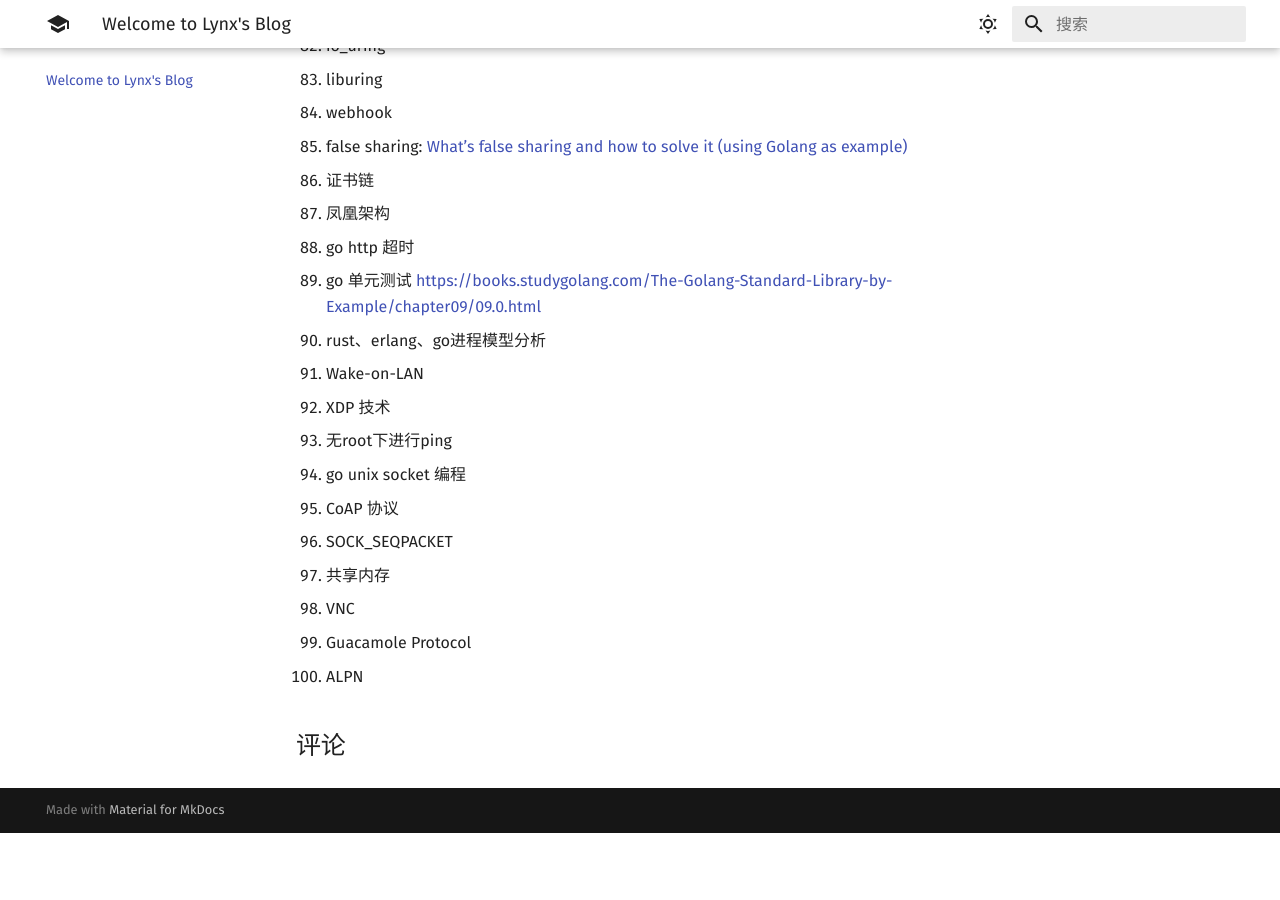
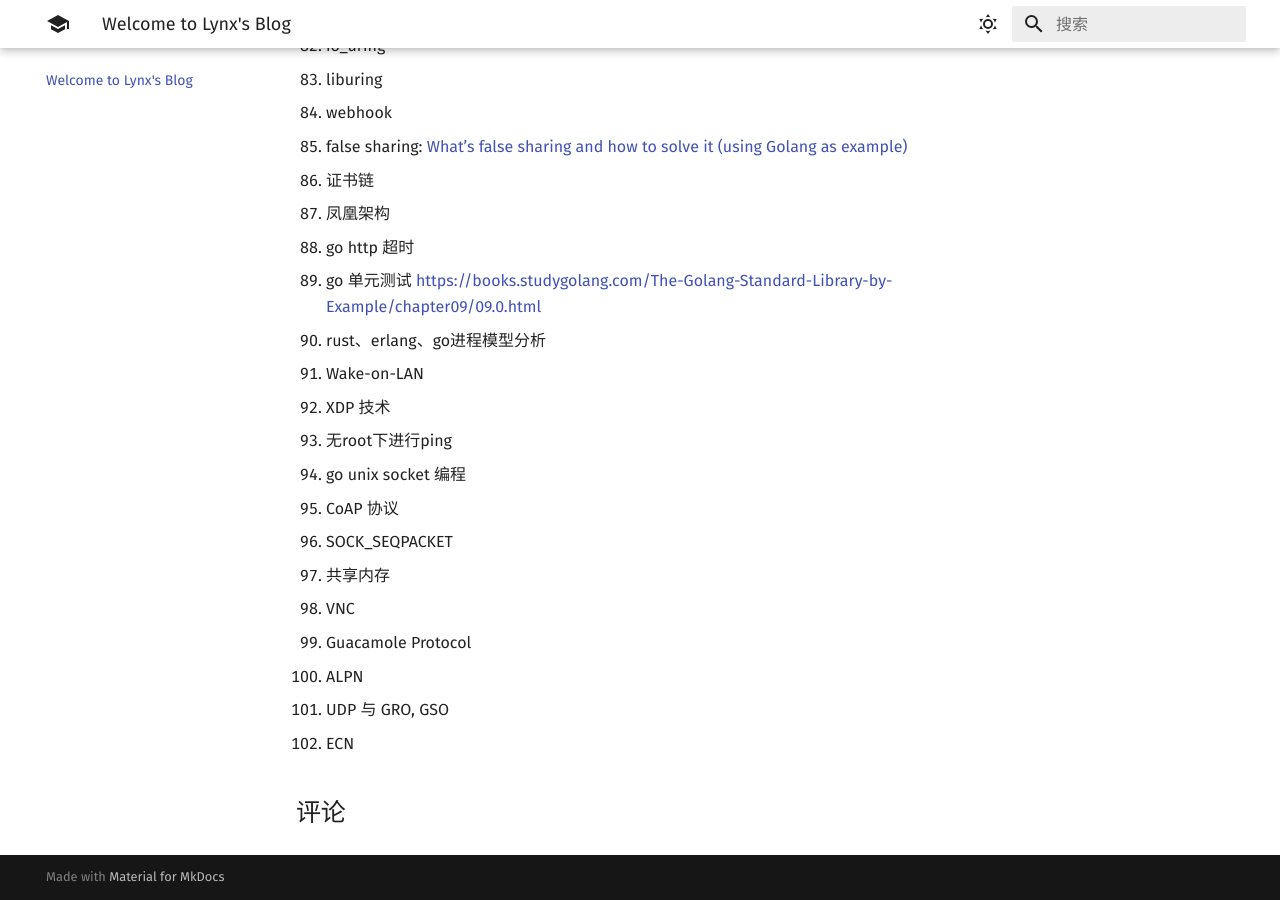
Before and after one commit to 1314liuwei/blog, an MkDocs documentation site: the page built from docs/index.md, in a window 1280 px wide and 900 px high, scrolled down 2958 px. Built offline with MkDocs 1.6.1 and Material for MkDocs 9.7.7, drawn with Linux system fonts in a browser that asks for light colours; comment, search, counter and statistics services are not loaded; before the commit the page ends 3791 px from its top, so only the background shows below that.

Commit message:
2023/11/10 周五

```diff
--- a/docs/index.md
+++ b/docs/index.md
@@ -101,4 +101,6 @@
 97. 共享内存
 98. VNC
 99. Guacamole Protocol
-93.  ALPN
+100. ALPN
+101. UDP 与 GRO, GSO
+102. ECN
```
